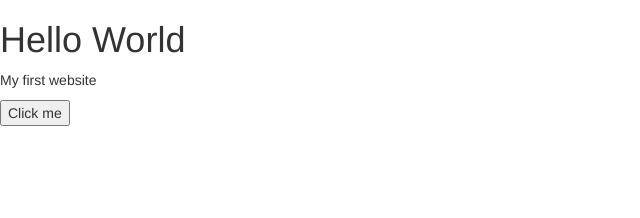
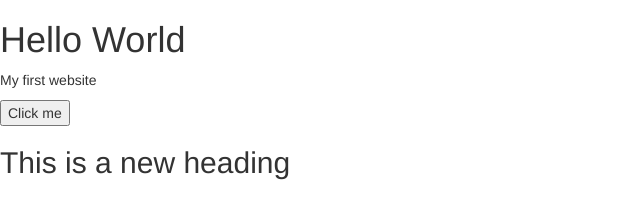
Before and after one commit to jeffoneilldev/bootstrap-lesson, a plain HTML site: page index.html in a window 1280 px wide. Shown: the whole page, without its empty margins (0-640 px from the left). Drawn offline with nearby package versions, Linux system fonts and the light colour scheme.

```diff
--- a/index.html
+++ b/index.html
@@ -8,5 +8,7 @@
         <h1>Hello World</h1>
         <p>My first website</p>
         <button>Click me</button>
+        <br>
+        <h2>This is a new heading</h2>
     </body>
 </html>
```
